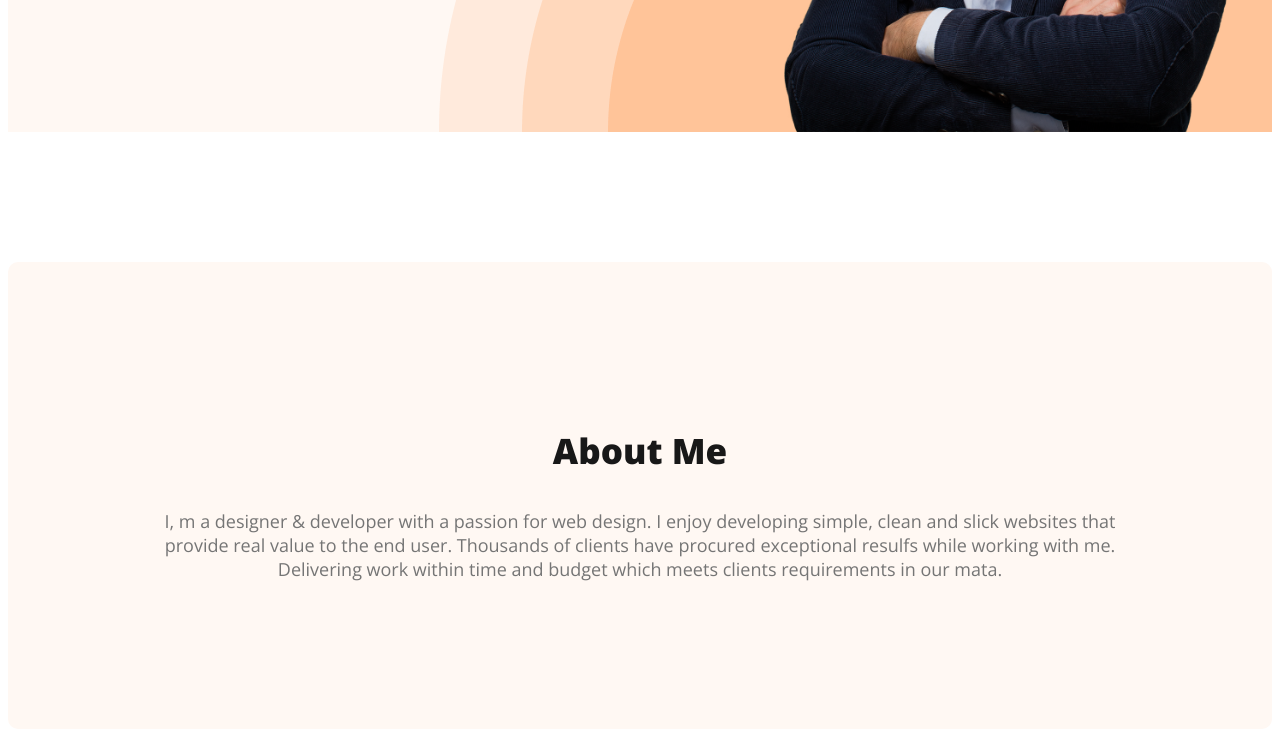
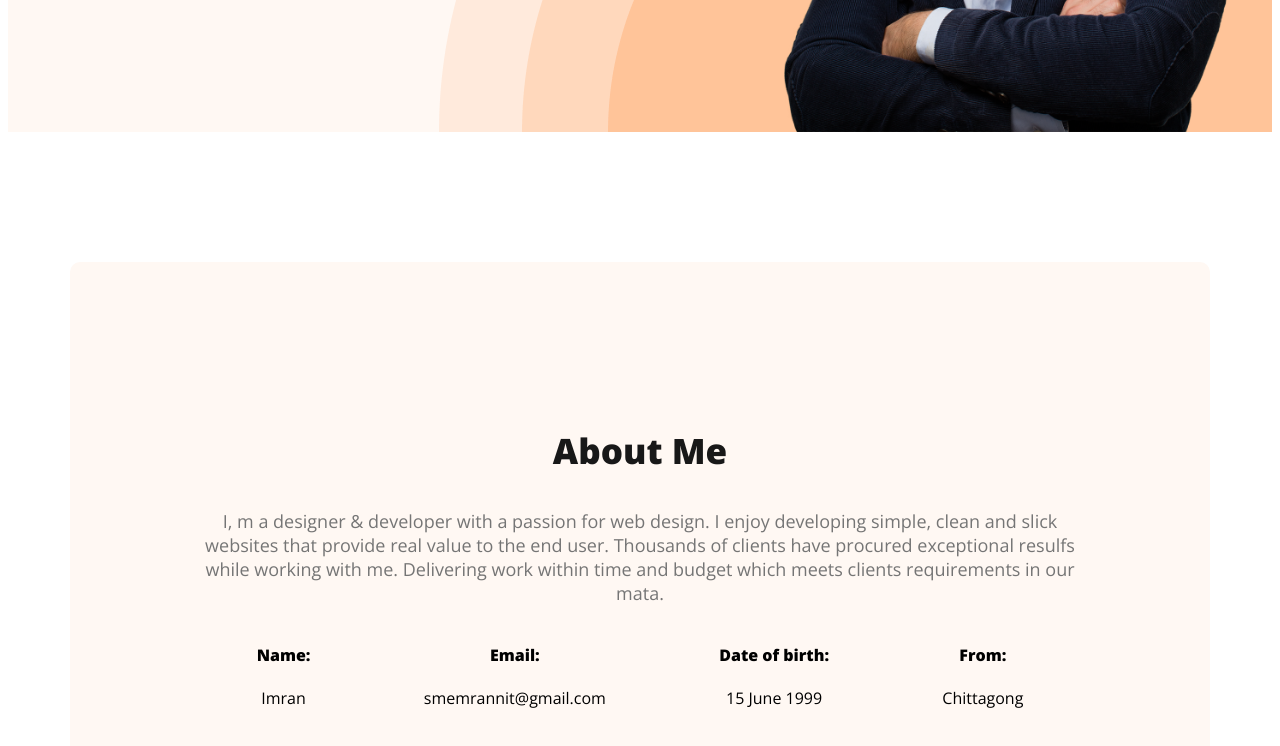
Before and after one commit to imran61999/webdeveloper-portfolio, a plain HTML site: page index.html in a window 1280 px wide. Shown: the part 636-1382 px from the top of the page. Drawn offline with nearby package versions, Linux system fonts and the light colour scheme.

Commit message:
about information

```diff
--- a/index.html
+++ b/index.html
@@ -37,6 +37,24 @@
             <p class="section-description">
                 I, m a designer & developer with a passion for web design. I enjoy developing simple, clean and slick websites that provide real value to the end user. Thousands of clients have procured exceptional resulfs while working with me. Delivering work within time and budget which meets clients requirements in our mata.
             </p>
+            <div class="about-info-container">
+                <div class="about-info">
+                    <h4 class="info-title">Name:</h4>
+                    <p class="info-description">Imran</p>
+                </div>
+                <div class="about-info">
+                    <h4 class="info-title">Email:</h4>
+                    <p class="info-description">smemrannit@gmail.com</p>
+                </div>
+                <div class="about-info">
+                    <h4 class="info-title">Date of birth:</h4>
+                    <p class="info-description">15 June 1999</p>
+                </div>
+                <div class="about-info">
+                    <h4 class="info-title">From:</h4>
+                    <p class="info-description">Chittagong</p>
+                </div>
+            </div>
         </section>
     </main>
     <footer>
--- a/style/portfolio.css
+++ b/style/portfolio.css
@@ -99,6 +99,10 @@ nav a {
 }
 
 /* main section styles */
+main{
+    max-width: 1140px;
+    margin: 0 auto;
+}
 
 /* about section styles */
 .about {
@@ -107,3 +111,10 @@ nav a {
     background: #FFF8F3;
     margin: 130px 0;
 }
+.about-info-container{
+    display: flex;
+    justify-content: space-around;
+}
+.about-info{
+    text-align: center;
+}
```
